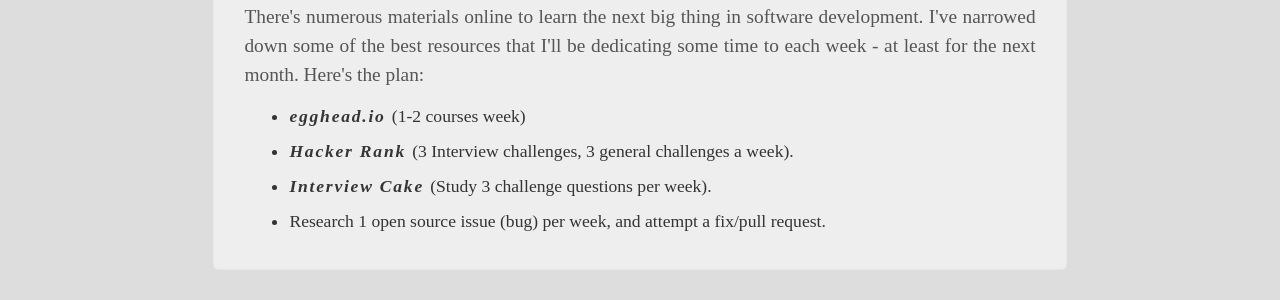
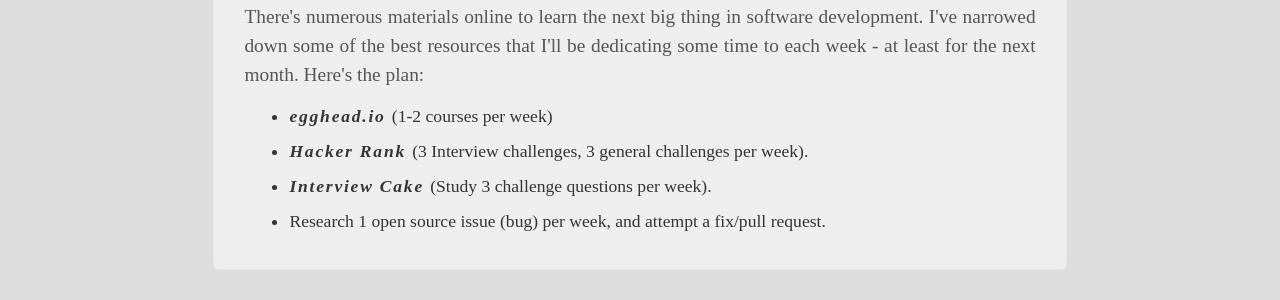
Before and after one commit to bFraley/bFraley.github.io, a Jekyll site: the page built from _posts/2016-10-19-weekly-list.md, in a window 1280 px wide. Shown: the part 210-510 px from the top of the page. Built offline with Jekyll 4.4.1, drawn with Linux system fonts in a browser that asks for light colours; nearby versions of some CDN libraries; some web fonts are replaced.

Commit message:
edits to blog post

```diff
--- a/_posts/2016-10-19-weekly-list.md
+++ b/_posts/2016-10-19-weekly-list.md
@@ -11,9 +11,9 @@
 some of the best resources that I'll be dedicating some time to each week - at least for the next month. Here's the plan:</p>
 
 <ul>
-    <li><a href="egghead.io">egghead.io </a>(1-2 courses week)</li>
+    <li><a href="egghead.io">egghead.io </a>(1-2 courses per week)</li>
     <li><a href="https://hackerrank.com">Hacker Rank </a>
-    (3 Interview challenges, 3 general challenges a week).</li>
+    (3 Interview challenges, 3 general challenges per week).</li>
     <li><a href="https://interviewcake.com">Interview Cake </a>(Study 3 challenge questions per week).</li>
     <li>Research 1 open source issue (bug) per week, and attempt a fix/pull request.</li>
 </ul>
```
